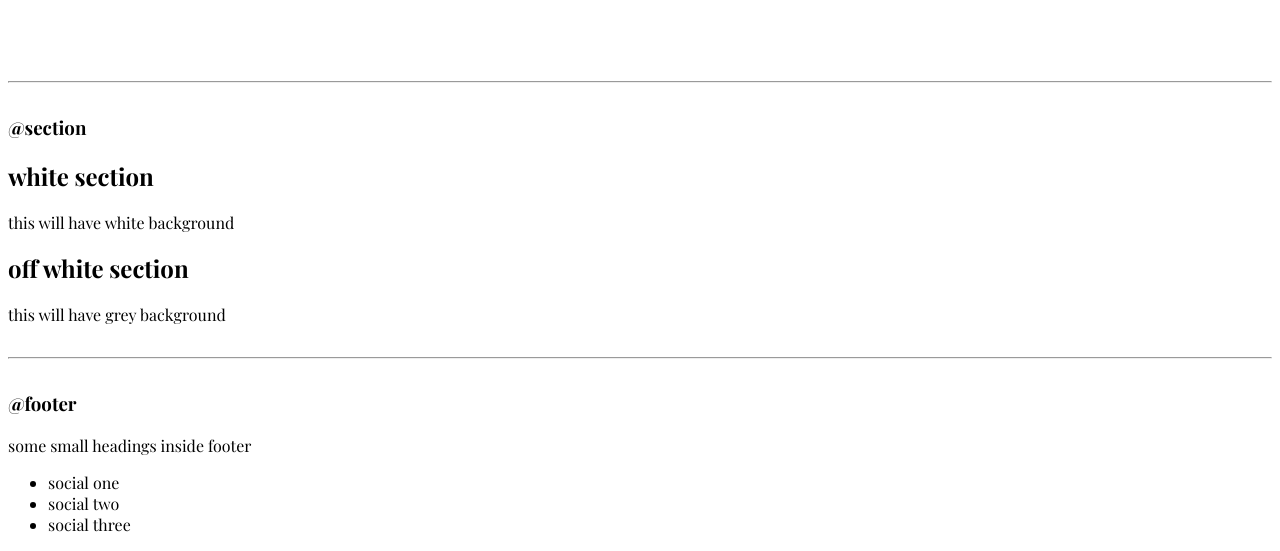
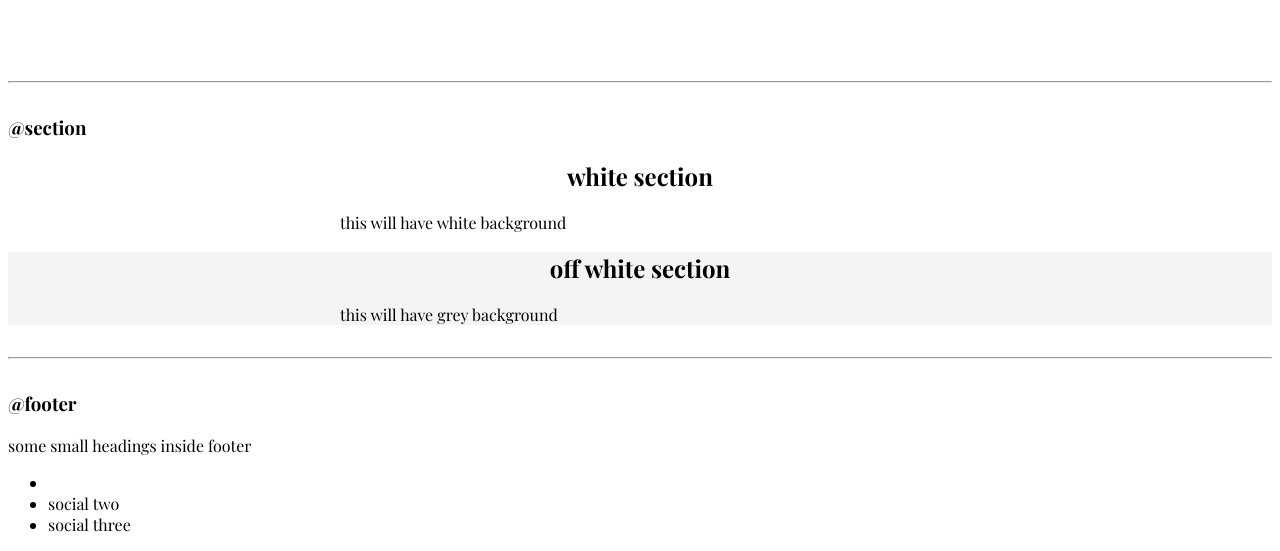
Before and after one commit to RupaliPriya0511/RupaliPriya_Portfolio, a plain HTML site: page index.html in a window 1280 px wide. Shown: the part 1539-2090 px from the top of the page. Drawn offline with nearby package versions, Linux system fonts and the light colour scheme; a web font is replaced by a local one.

Commit message:
updation

```diff
--- a/index.html
+++ b/index.html
@@ -89,22 +89,29 @@
 
     <hr>
     <h3>@section</h3>
-    <section>
-        <h2>white section</h2>
-        <p>this will have white background</p>
+    <section class="section">
+        <div class="container container-center">
+            <h1>white section</h1>
+            <p>this will have white background</p>
+        </div>
+
     </section>
-    <section>
-        <h2>off white section</h2>
-        <p>this will have grey background</p>
+    <section  class="section ow">
+        <div class="container container-center">
+            <h1>off white section</h1>
+            <p>this will have grey background</p>
+        </div>
     </section>
 
     <hr>
     <h3>@footer</h3>
 
     <footer>
-        <div>some small headings inside footer</div>
-        <ul>
-            <li>social one</li>
+        <div class="footer-heading">some small headings inside footer</div>
+        <ul class="social-links">
+            <li>
+                <a class="links" href = "/"></a>
+            </li>
             <li>social two</li>
             <li>social three</li>
         </ul>
--- a/styles.css
+++ b/styles.css
@@ -4,6 +4,7 @@
 :root{
   --primary-color:#fb7185;
   --dark-gray:#6B7280;
+  --off-white:#F3F4F6;
 }
 body{
   font-family: "Playfair Display", serif;
@@ -119,3 +120,14 @@ list-item-inline{
 .hero .hero-heading .heading-inverted{
   color: var(--primary-color);
 }
+
+.section {
+  padding: 2 rem;
+}
+.section h1{
+  text-align: center;
+}
+.ow {
+  background-color: var(--off-white);
+}
+/** footer**/
```
